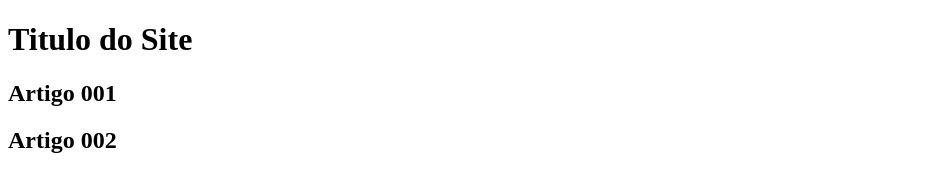
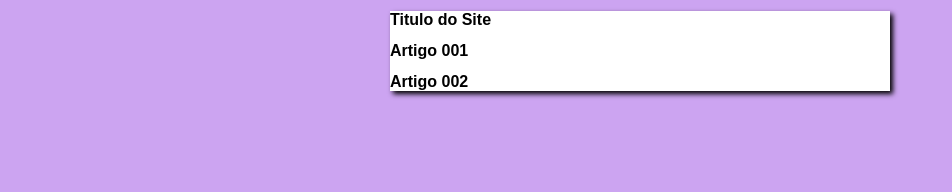
Before and after one commit to mateusleguir/projeto-site, a plain HTML site: page index.html in a window 1280 px wide. Shown: the whole page, without its empty margins (0-952 px from the left). Drawn offline with Linux system fonts and the light colour scheme.

Commit message:
iniciei o design

```diff
--- /dev/null
+++ b/estilos/style.css
@@ -0,0 +1,15 @@
+* {
+  font-family: Arial, Helvetica, sans-serif;
+  font-size: 16px;
+}
+
+body {
+  background-color: rgb(204, 164, 241);
+}
+
+main {
+  background-color: white;
+  width: 500px;
+  margin: auto;
+  box-shadow: 3px 3px 5px black;
+}
--- a/index.html
+++ b/index.html
@@ -4,6 +4,7 @@
     <meta charset="UTF-8" />
     <meta name="viewport" content="width=device-width, initial-scale=1.0" />
     <title>Titulo do site</title>
+    <link rel="stylesheet" href="estilos/style.css" />
   </head>
   <body>
     <main>
```
